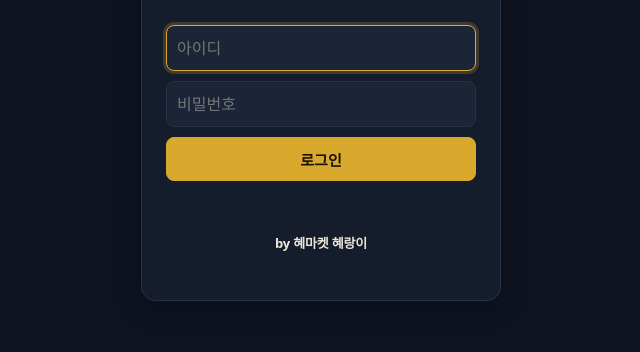
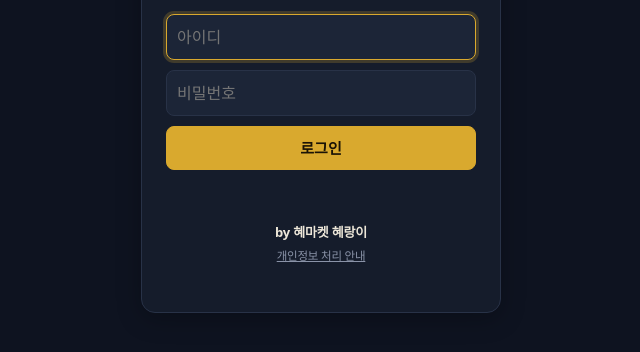
Before and after one commit to hye-market/jjinune-order, a plain HTML site: page index.html in a window 1280 px wide. Shown: the part 328-680 px from the top of the page, without its empty margins (319-959 px from the left). Drawn offline with nearby package versions, Linux system fonts and the light colour scheme.

Commit message:
하단에 개인정보 처리 안내 링크 추가
Co-Authored-By: Claude Opus 5.5 <noreply@anthropic.com>
Claude-Session: https://claude.ai/code/session_01RqfVAxZApxKFiwTUAbs2Pe

```diff
--- a/index.html
+++ b/index.html
@@ -244,7 +244,7 @@ td.amt{color:var(--primary);font-weight:600}
     <input class="inp" id="lgPw" name="password" type="password" placeholder="비밀번호" autocomplete="current-password">
     <button class="btn primary always" id="lgBtn" type="submit" style="height:44px;width:100%;font-size:15px">로그인</button>
     <div id="lgErr" class="lgerr"></div>
-    <div class="madeby">by 혜마켓 혜랑이</div>
+    <div class="madeby">by 혜마켓 혜랑이<br><a class="pvlink" href="./privacy.html" target="_blank" rel="noopener">개인정보 처리 안내</a></div>
   </form>
 </section>
 
@@ -362,7 +362,7 @@ td.amt{color:var(--primary);font-weight:600}
   </section>
   <section class="card pad chart" id="chartPanel"></section>
 </main>
-<footer class="madeby">by 혜마켓 혜랑이</footer>
+<footer class="madeby">by 혜마켓 혜랑이<br><a class="pvlink" href="./privacy.html" target="_blank" rel="noopener">개인정보 처리 안내</a></footer>
 </div>
 
 <div id="toasts"></div>
```
